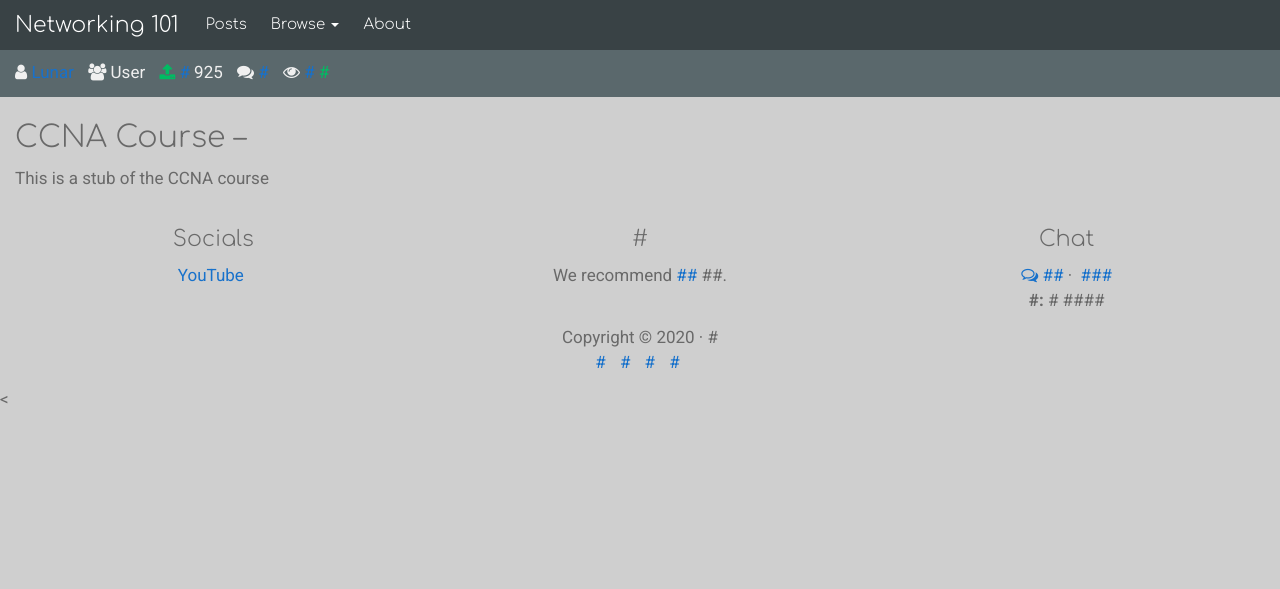
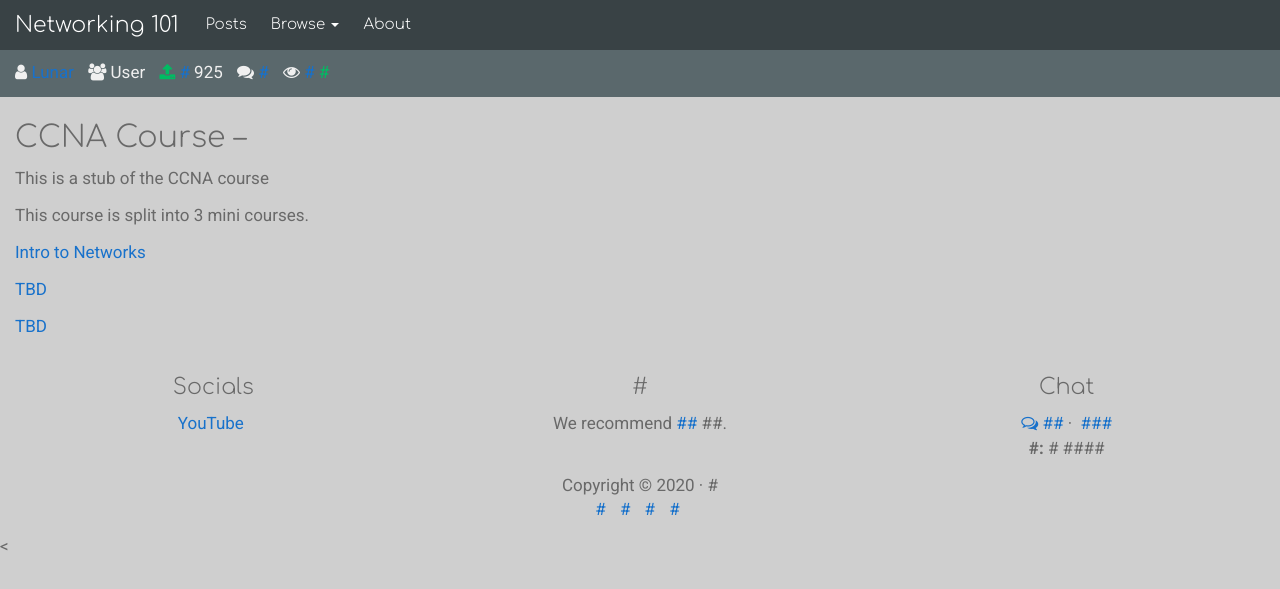
Before and after one commit to lunarcontrol/combust.it, a Jekyll site: the page built from course/ccna/index.md, in a window 1280 px wide. Shown: the top 589 px of the page. Built offline with Jekyll 4.4.1, drawn with Linux system fonts in a browser that asks for light colours; nearby versions of some CDN libraries; library files that are not in the unit come from our copies.

Commit message:
Update index.md

```diff
--- a/course/ccna/index.md
+++ b/course/ccna/index.md
@@ -4,3 +4,9 @@ title: CCNA Course
 ---
 
 This is a stub of the CCNA course
+
+This course is split into 3 mini courses.
+
+<p><a href="./intro-to-networks/">Intro to Networks</a></p>
+<p><a href="#">TBD</a></p>
+<p><a href="#">TBD</a></p>
```
